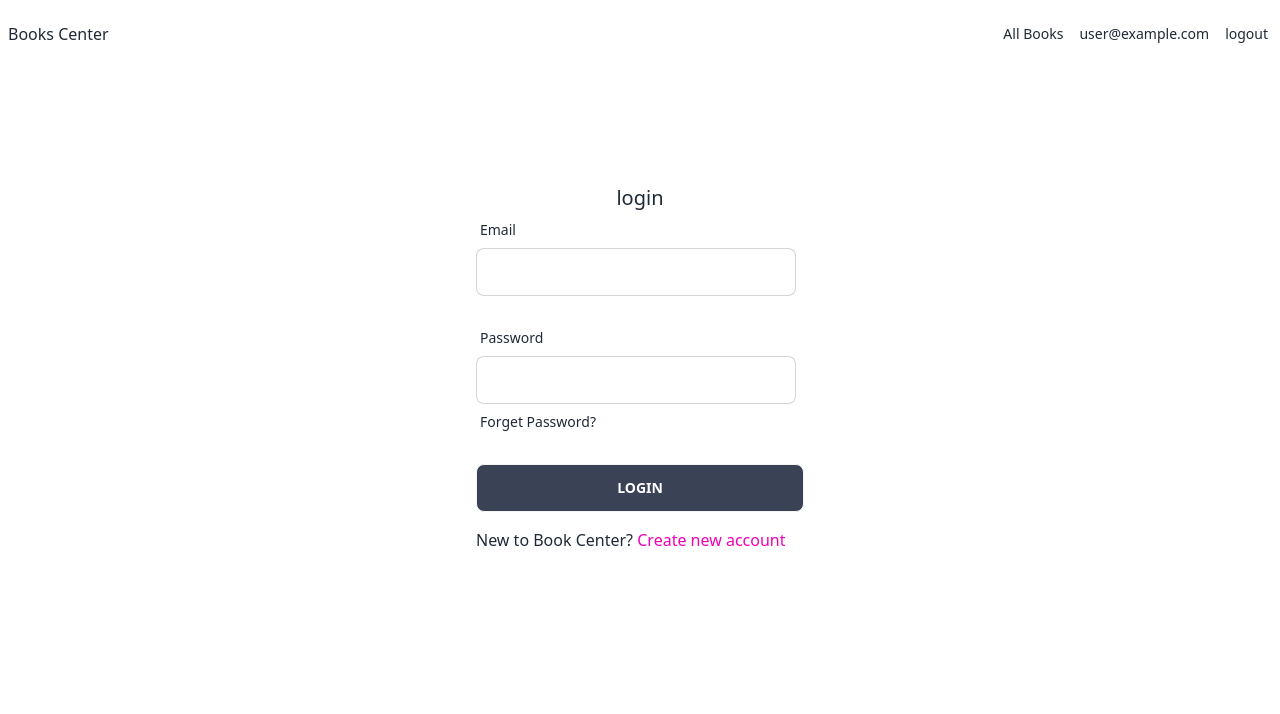
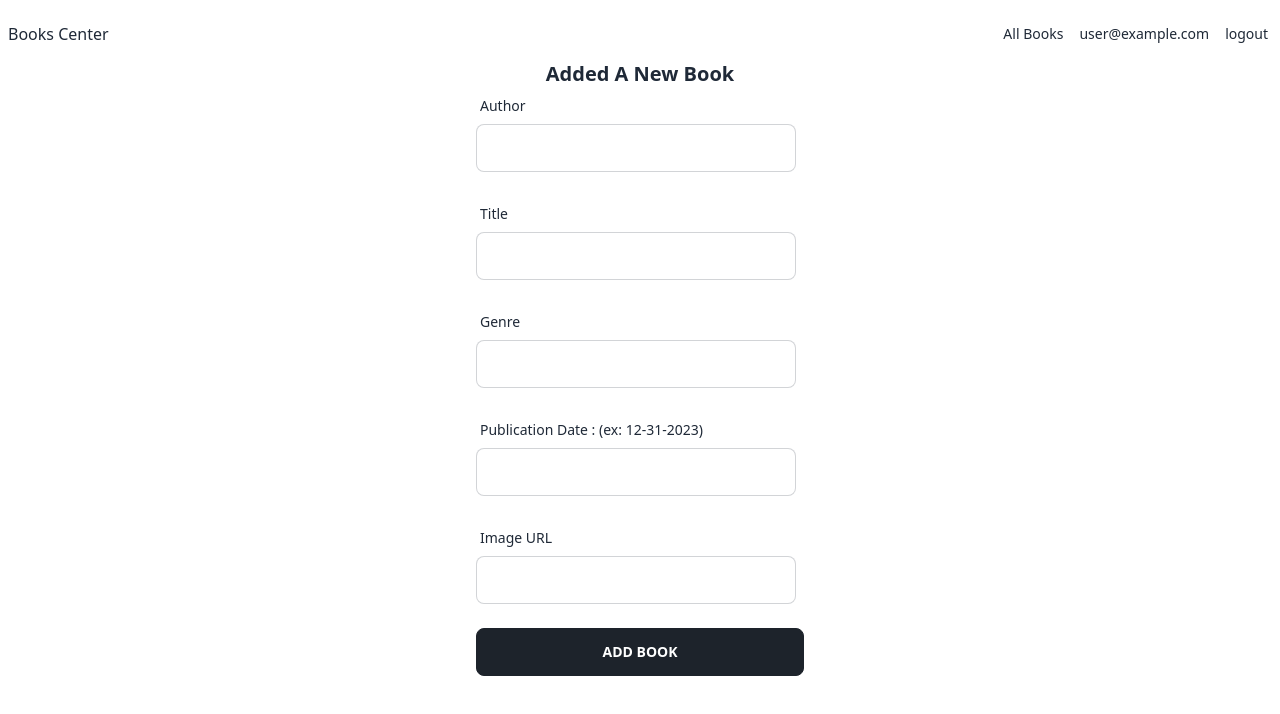
Before and after one commit to 3minhaz/simple-book-clients-L2, a React app: page /add-new-book in a window 1280 px wide. Before the commit this address led to /login. Shown: the top 714 px of the page. Built offline with nearby package versions, Linux system fonts and the light colour scheme; no server answers; sample sign-in values are in the browser's storage; the HTML template or start-up script is replaced by a standard one.

Commit message:
new book create functionality done

```diff
--- a/src/Routes/Routes/PrivateRoute/PrivateRoute.tsx
+++ b/src/Routes/Routes/PrivateRoute/PrivateRoute.tsx
@@ -8,14 +8,14 @@ interface IProps {
 }
 
 const PrivateRoute = ({ children }: IProps) => {
-  const { pathname } = useLocation();
   const { email, isLoading } = useAppSelector((state) => state.users);
+  const location = useLocation();
+
   if (isLoading) {
     return <Loader></Loader>;
   }
-  console.log(isLoading, "isLoading");
   if (!email && !isLoading) {
-    return <Navigate to="/login" state={{ path: pathname }} replace />;
+    return <Navigate to="/login" state={{ from: location }} replace />;
   }
   return children;
 };
--- a/src/pages/AddNewBook/AddNewBook.tsx
+++ b/src/pages/AddNewBook/AddNewBook.tsx
@@ -1,9 +1,9 @@
+/* eslint-disable @typescript-eslint/no-non-null-assertion */
 import { useForm, SubmitHandler } from "react-hook-form";
-import { Link, useParams } from "react-router-dom";
-import {
-  useGetSingleBooksQuery,
-  useUpdateCommentMutation,
-} from "../../redux/hooks/api/apiSlice";
+import { useCreateBookMutation } from "../../redux/hooks/api/apiSlice";
+import { useAppSelector } from "../../redux/hooks/useReduxHooks";
+import { useEffect } from "react";
+import { toast } from "react-hot-toast";
 
 type Inputs = {
   author: string;
@@ -11,6 +11,7 @@ type Inputs = {
   genre: string;
   publicationDate: string;
   image: string;
+  email: string;
 };
 
 const AddNewBook = () => {
@@ -25,9 +26,12 @@ const AddNewBook = () => {
   //   const { data, isLoading } = useGetSingleBooksQuery(id);
   //   console.log(data);
   //   const dispatch = useAppDispatch();
-  //   const [updateData, { isLoading: UpdteLoading, isError, isSuccess }] =
-  // useUpdateCommentMutation();
-  const handleLogin: SubmitHandler<Inputs> = (data) => {
+  const email = useAppSelector((state) => state.users.email);
+  const [createBook, { data: newBook, isLoading, isError, isSuccess }] =
+    useCreateBookMutation();
+  const handleBookCreate: SubmitHandler<Inputs> = (data) => {
+    data.email = email;
+    createBook(data);
     // dispatch(registerUser(data));
     // reset();
     // const options = {
@@ -39,12 +43,20 @@ const AddNewBook = () => {
     // }
     // console.log(data);
   };
+  console.log("newBook", newBook);
+  useEffect(() => {
+    if (newBook?.insertedId) {
+      reset();
+      toast.success("Book created successfully");
+    }
+  }, [newBook?.insertedId]);
+
   return (
     <div className="flex justify-center items-center h-[600px] ">
       <div className="w-96 p-7">
         <h2 className="text-xl text-center font-bold">Added A New Book</h2>
         <form
-          onSubmit={handleSubmit(handleLogin)}
+          onSubmit={handleSubmit(handleBookCreate)}
           className="grid gap-6 grid-cols-1"
         >
           <div className="form-control w-full max-w-xs">
@@ -94,7 +106,9 @@ const AddNewBook = () => {
           </div>
           <div className="form-control w-full max-w-xs">
             <label className="label">
-              <span className="label-text">Publication Date</span>
+              <span className="label-text">
+                Publication Date : (ex: 12-31-2023)
+              </span>
             </label>
             <input
               type="text"
@@ -119,13 +133,11 @@ const AddNewBook = () => {
             <input
               type="text"
               className="input input-bordered w-full max-w-xs"
-              {...register("image", {
-                required: "Image is required",
-              })}
+              {...register("image")}
             />
-            {errors.image && (
+            {/* {errors.image && (
               <p className="text-red-500">{errors.image.message}</p>
-            )}
+            )} */}
           </div>
 
           <input
--- a/src/pages/Login/Login.tsx
+++ b/src/pages/Login/Login.tsx
@@ -1,8 +1,12 @@
 import { Link, useLocation, useNavigate } from "react-router-dom";
 
 import { useForm, SubmitHandler } from "react-hook-form";
-import { useAppDispatch } from "../../redux/hooks/useReduxHooks";
+import {
+  useAppDispatch,
+  useAppSelector,
+} from "../../redux/hooks/useReduxHooks";
 import { loginUser } from "../../redux/users/user";
+import { useEffect } from "react";
 
 type Inputs = {
   email: string;
@@ -17,16 +21,22 @@ const Login = () => {
     reset,
     formState: { errors },
   } = useForm<Inputs>();
+  const location = useLocation();
   const navigate = useNavigate();
-  const location = useLocation();
+  const { email, isLoading } = useAppSelector((state) => state.users);
   const from = location.state?.from?.pathname || "/";
 
   const dispatch = useAppDispatch();
   const handleLogin: SubmitHandler<Inputs> = (data) => {
     dispatch(loginUser(data));
-    navigate(from, { replace: true });
     reset();
   };
+
+  useEffect(() => {
+    if (email && !isLoading) {
+      navigate(from, { replace: true });
+    }
+  }, [email, isLoading, from, navigate]);
 
   return (
     <div className="flex justify-center items-center h-[600px] ">
--- a/src/redux/hooks/api/apiSlice.ts
+++ b/src/redux/hooks/api/apiSlice.ts
@@ -15,6 +15,13 @@ const api = createApi({
       query: ({ id, data }) => ({
         url: `/book-update/${id}`,
         method: "PATCH",
+        body: data,
+      }),
+    }),
+    createBook: builder.mutation({
+      query: (data) => ({
+        url: `/create-book`,
+        method: "POST",
         body: data,
       }),
     }),
@@ -52,5 +59,6 @@ export const {
   useGetSingleBooksQuery,
   useUpdateCommentMutation,
   usePostCommentMutation,
+  useCreateBookMutation,
   useDeleteBookMutation,
 } = api;
```
